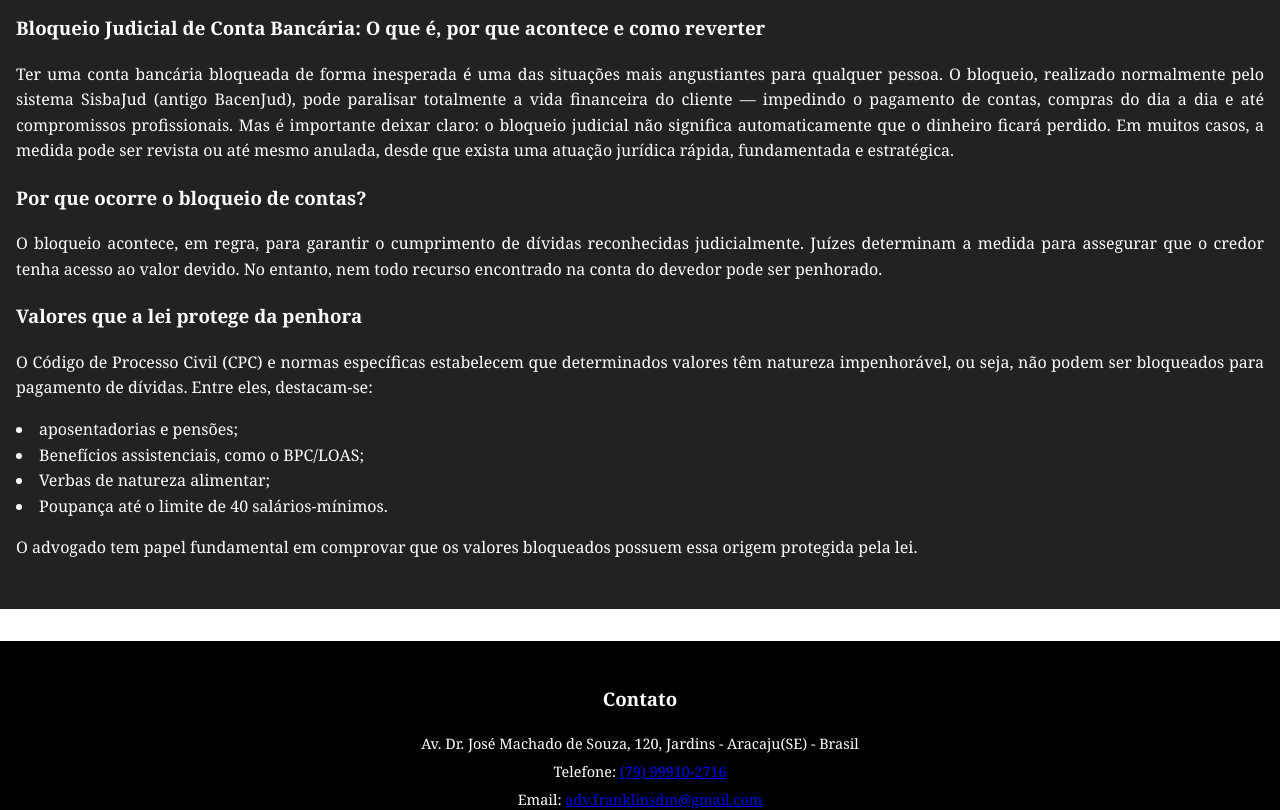
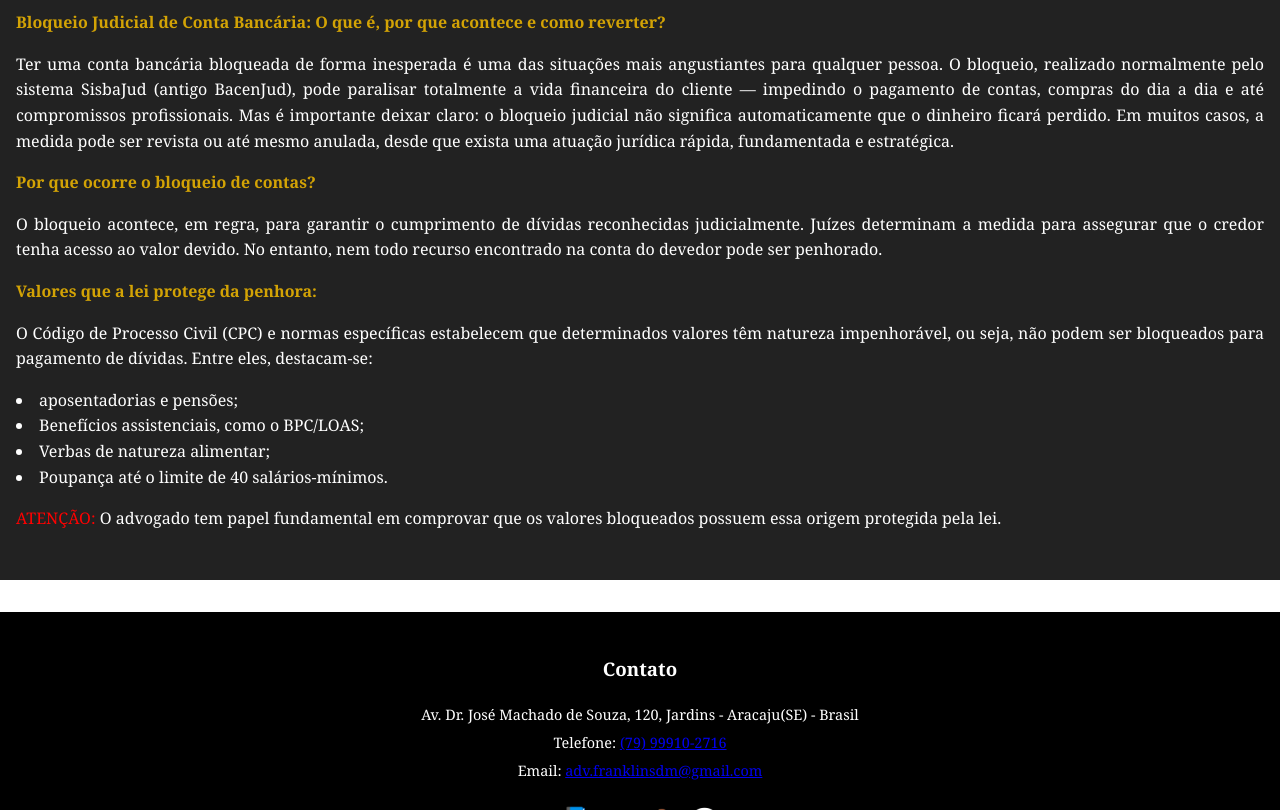
Before and after one commit to DevFranklinSantana/desbloqueio-de-conta-banc-ria, a plain HTML site: page index.html in a window 1280 px wide. Shown: the part 1552-2362 px from the top of the page. Drawn offline with Linux system fonts and the light colour scheme.

Commit message:
alteração cor de atencao
alteracao cor de atencao

```diff
--- a/index.html
+++ b/index.html
@@ -153,6 +153,14 @@
             text-align: justify;
             font-size: medium;
             color: rgb(255, 255, 255);
+        }
+        .video-text h3{
+            text-align: justify;
+            font-size: medium;
+            color: rgb(211, 163, 5);
+        }
+        .marca-atencao{
+            color: red;
         }
         .service-grid {
             display: grid;
@@ -311,12 +319,12 @@
 
         </div>
         <div id="textvideo" class="video-text">
-        <h3>Bloqueio Judicial de Conta Bancária: O que é, por que acontece e como reverter</h3>
+        <h3>Bloqueio Judicial de Conta Bancária: O que é, por que acontece e como reverter?</h3>
         <p>Ter uma conta bancária bloqueada de forma inesperada é uma das situações mais angustiantes para qualquer pessoa. O bloqueio, realizado normalmente pelo sistema SisbaJud (antigo BacenJud), pode paralisar totalmente a vida financeira do cliente — impedindo o pagamento de contas, compras do dia a dia e até compromissos profissionais.
             Mas é importante deixar claro: o bloqueio judicial não significa automaticamente que o dinheiro ficará perdido. Em muitos casos, a medida pode ser revista ou até mesmo anulada, desde que exista uma atuação jurídica rápida, fundamentada e estratégica.</p>
         <h3> Por que ocorre o bloqueio de contas?</h3>
         <p>O bloqueio acontece, em regra, para garantir o cumprimento de dívidas reconhecidas judicialmente. Juízes determinam a medida para assegurar que o credor tenha acesso ao valor devido. No entanto, nem todo recurso encontrado na conta do devedor pode ser penhorado.</p>
-        <h3> Valores que a lei protege da penhora</h3>
+        <h3> Valores que a lei protege da penhora:</h3>
         <p> O Código de Processo Civil (CPC) e normas específicas estabelecem que determinados valores têm natureza impenhorável, ou seja, não podem ser bloqueados para pagamento de dívidas. Entre eles, destacam-se:
 
             <li>aposentadorias e pensões;</li>
@@ -325,7 +333,7 @@
             <li>Poupança até o limite de 40 salários-mínimos.</li>
 
 
-        <p>O advogado tem papel fundamental em comprovar que os valores bloqueados possuem essa origem protegida pela lei.</p>
+        <p><span  class="marca-atencao">ATENÇÃO:</span> O advogado tem papel fundamental em comprovar que os valores bloqueados possuem essa origem protegida pela lei.</p>
         </div>
     </section>
 
```
